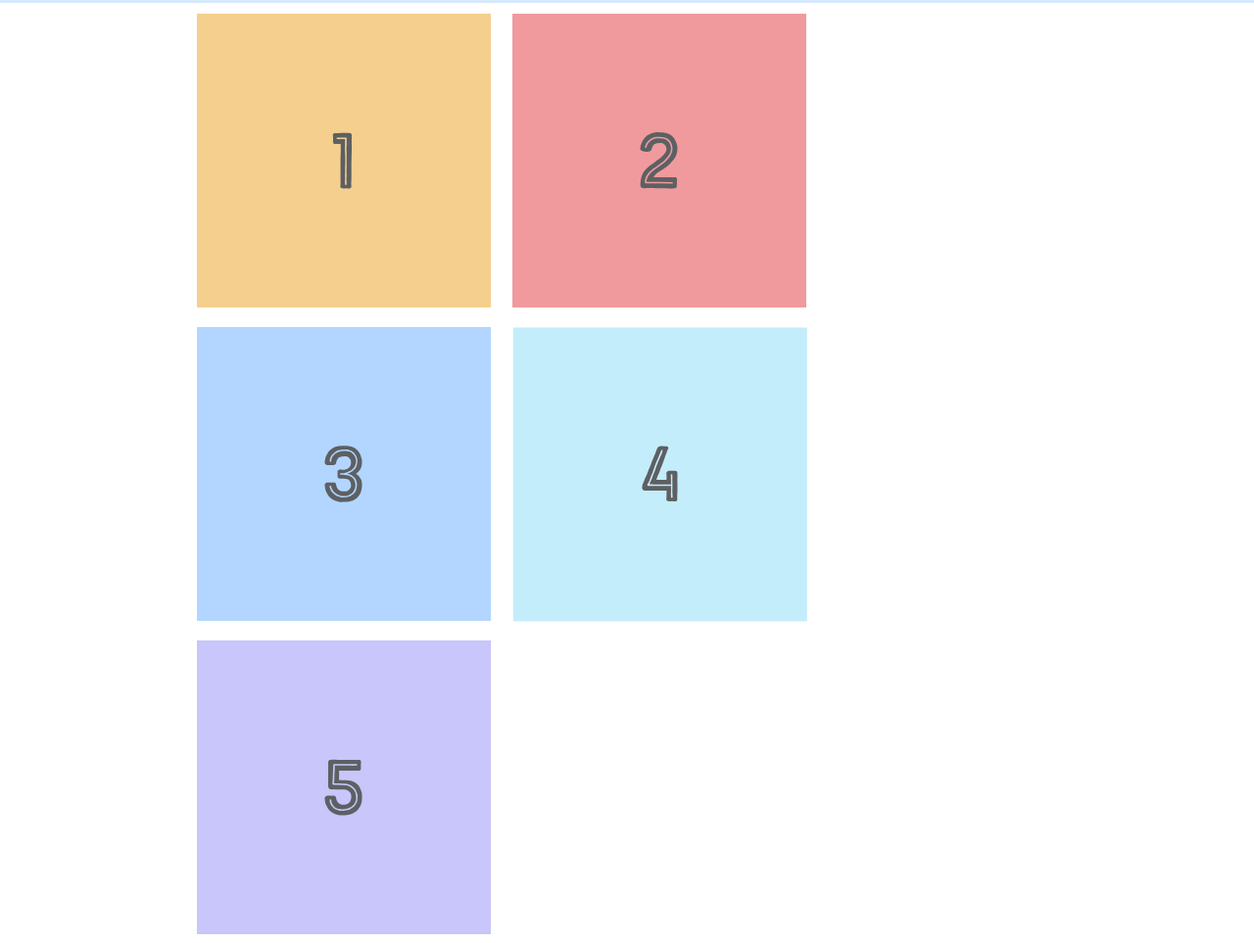
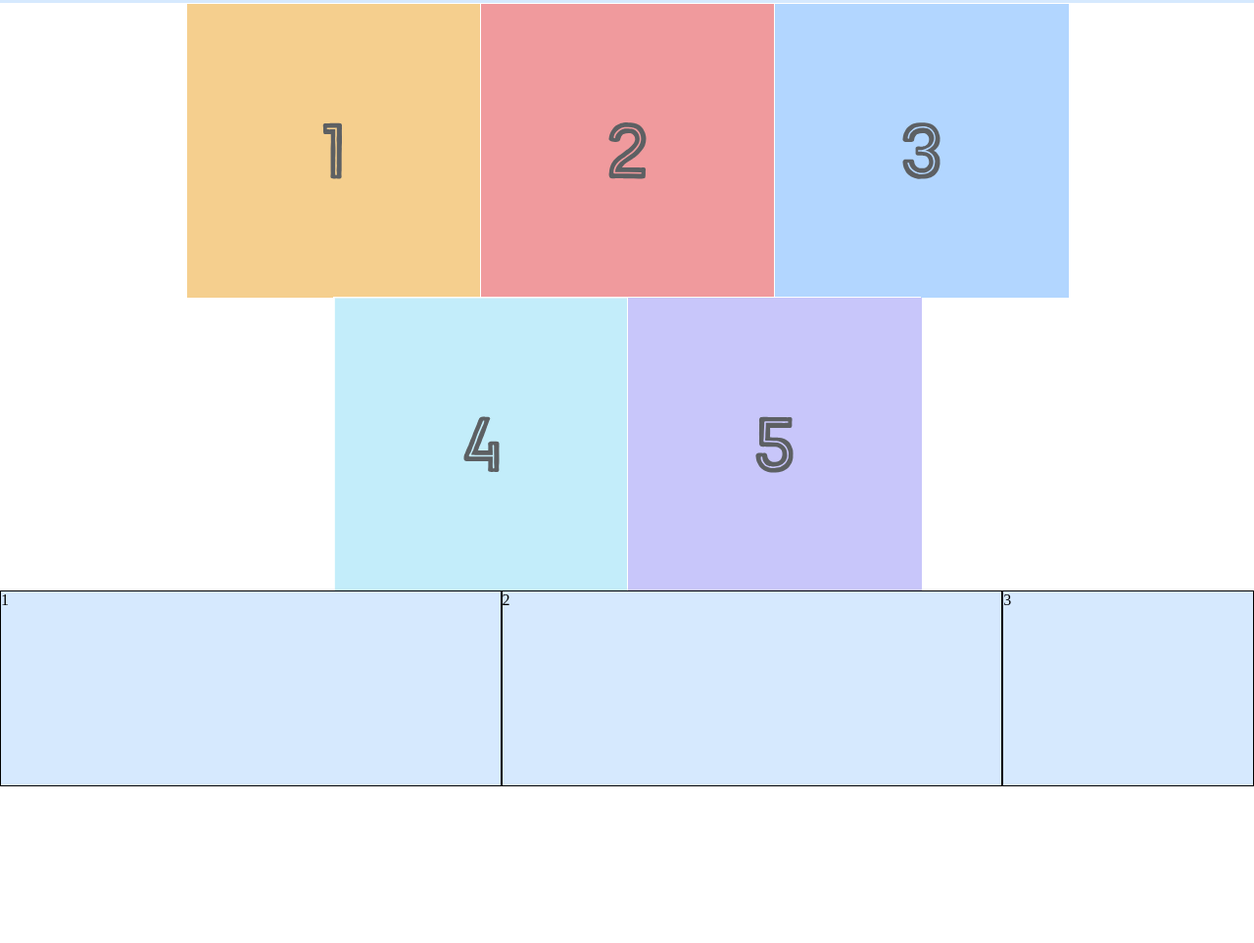
Before and after one commit to martnx/flexbox1, a plain HTML site: page index.html in a window 1280 px wide. Shown: the part 361-1324 px from the top of the page at 98% size. After the commit the page ends 1164 px from the top, so only its background shows below. Drawn offline with Linux system fonts and the light colour scheme.

Commit message:
added: div footer

```diff
--- a/index.html
+++ b/index.html
@@ -46,5 +46,11 @@
         </div>
       </div>
 
+      <div class="footer">
+          <div class="footer-item footer-one">1</div>
+          <div class="footer-item footer-two">2</div>
+          <div class="footer-item footer-three">3</div>
+      </div>
+
 </body>
 </html>
--- a/style.css
+++ b/style.css
@@ -42,19 +42,38 @@
 .photo-grid-container{
     display: flex;
     justify-content: center;
+
 }
 .photo-grid{
     width: 900px;
+
     display: flex;
-    justify-content: start;
     flex-wrap: wrap;
+    justify-content: center;
+
+    flex-direction: row;
+    align-items: center;
 }
+
 .photo-grid-item{
     border: 1px solid #fff;
-    width: 300x;
+    width: 300px;
     height: 300px;
 
-    margin: 10px;
-
-
 }
+.footer{
+    display: flex;
+    justify-content: space-between;
+}
+.footer-item{
+    border: 1px solid #000000;
+    background-color: #D6E9FE;
+    height: 200px;
+    flex: 1;
+}
+.footer-item.footer-one{
+    flex: 2;
+}
+.footer-item.footer-two{
+    flex: 2;
+}
```
